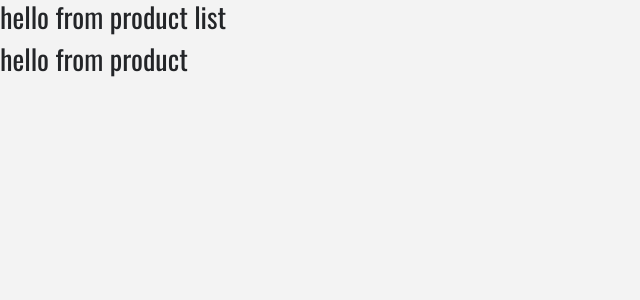
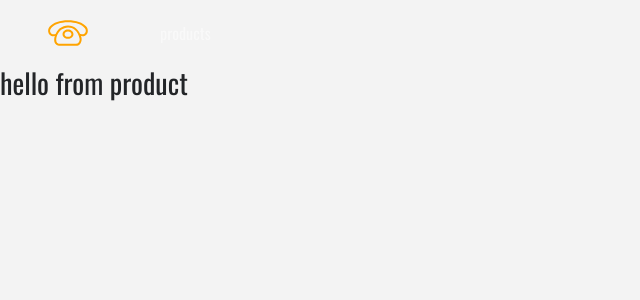
Before and after one commit to kilik42/store_recording, a React (Create React App) app: page / in a window 1280 px wide. Shown: the top 300 px of the page, without its empty margins (0-640 px from the left). Built offline with nearby package versions, Linux system fonts and the light colour scheme.

Commit message:
navbar config

```diff
--- a/src/App.js
+++ b/src/App.js
@@ -16,7 +16,7 @@
       <React.Fragment>
             <Navbar/>
             <Switch>
-                  <Route path="/" component={ProductList}></Route>
+                  <Route  exact path="/" component={ProductList}></Route>
                   <Route path="/details" component={Details}></Route>
                   <Route path="/cart" component={Cart}></Route>
                   <Route  component={Default}></Route>
--- a/src/components/Navbar.js
+++ b/src/components/Navbar.js
@@ -1,15 +1,29 @@
 import React, { Component} from 'react';
-import Product from './Product';
-/**
- * Navbar
- */
+import {Link} from 'react-router-dom';
+import logo from '../logo.svg';
+
 export class Navbar extends Component { // eslint-disable-line react/prefer-stateless-function
   render() {
     return (
-      <div>
-       <h3>hello from product list</h3>
+      <nav className="navbar navbar-expand-sm navbar-dark px-sm-5">
 
-      </div>
+          {/*
+          https://www.iconfinder.com/icons/1243689/call_phone_icon
+          Creative Commons (Attribution 3.0 Unported);
+          https://www.iconfinder.com/Makoto_msk */}
+
+          <Link to="/">
+          <img src={logo} alt="store" className="navbar-brand"/>
+          </Link>
+
+          <ul className="navbar-nav align-items-center">
+              <li className="nav-item ml-5">
+                <Link to ="/" className="nav-link">
+                  products
+                </Link>
+               </li>
+          </ul>
+      </nav>
     );
   }
 }
```
